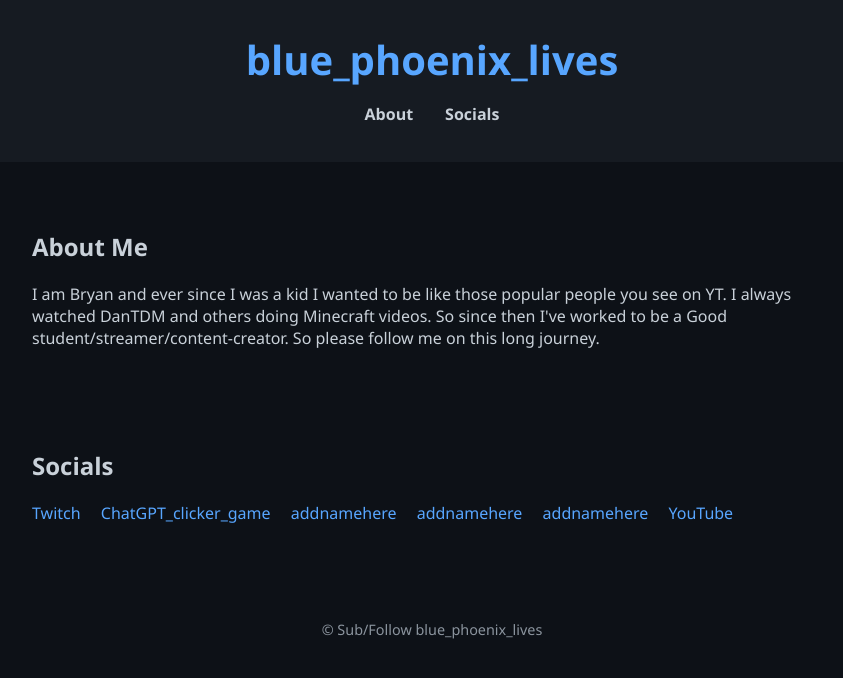
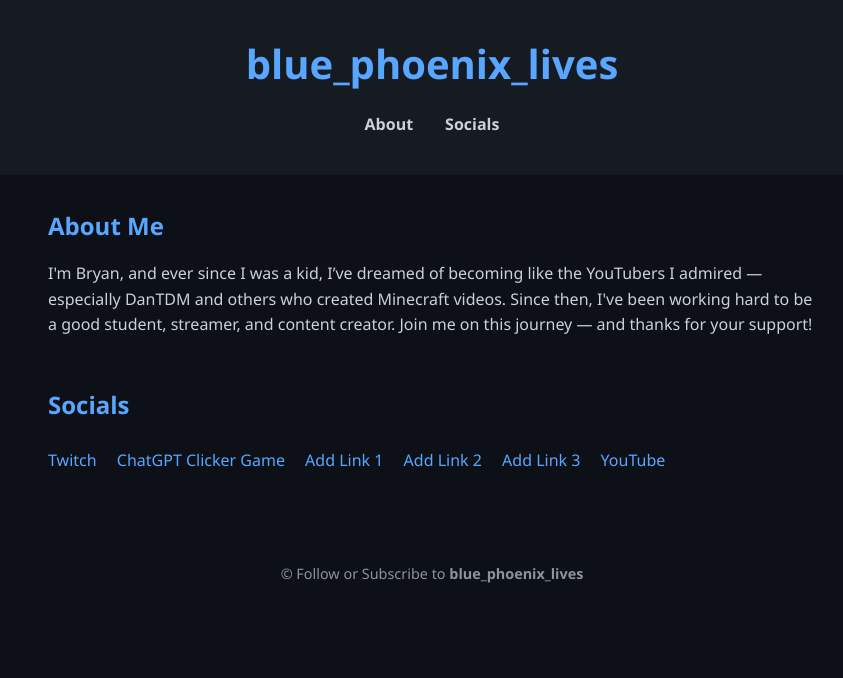
Before and after one commit to bluephoenixlives/blue_phoenix_hub, a plain HTML site: page index.html in a window 1280 px wide. Shown: the whole page, without its empty margins (208-1051 px from the left). Drawn offline with Linux system fonts and the light colour scheme; animation ran at ten frames a second.

Commit message:
Update index.html

```diff
--- a/index.html
+++ b/index.html
@@ -5,39 +5,53 @@
   <meta name="viewport" content="width=device-width, initial-scale=1.0" />
   <title>blue_phoenix_lives</title>
   <style>
+    /* ======= Base Styles ======= */
+    * {
+      box-sizing: border-box;
+      margin: 0;
+      padding: 0;
+    }
+
     body {
-      margin: 0;
       font-family: 'Segoe UI', Tahoma, Geneva, Verdana, sans-serif;
       background-color: #0d1117;
       color: #c9d1d9;
+      line-height: 1.6;
     }
 
-    header {
-      padding: 2rem;
-      text-align: center;
-      background-color: #161b22;
+    a {
+      color: #58a6ff;
+      text-decoration: none;
     }
 
-    h1 {
-      margin: 0;
+    a:hover {
+      text-decoration: underline;
+    }
+
+    /* ======= Header ======= */
+    header {
+      background-color: #161b22;
+      padding: 2rem 1rem;
+      text-align: center;
+    }
+
+    header h1 {
       font-size: 2.5rem;
       color: #58a6ff;
     }
 
     nav {
+      margin-top: 1rem;
       display: flex;
       justify-content: center;
       gap: 2rem;
-      margin-top: 1rem;
-      position: relative;
     }
 
     nav a {
-      text-decoration: none;
-      color: #c9d1d9;
       font-weight: bold;
       position: relative;
       padding-bottom: 5px;
+      color: #c9d1d9;
     }
 
     nav a::after {
@@ -45,28 +59,39 @@
       position: absolute;
       width: 0;
       height: 2px;
-      background-color: black;
+      background-color: #58a6ff;
       bottom: 0;
       left: 0;
-      transition: width 0.3s;
+      transition: width 0.3s ease-in-out;
     }
 
     nav a:hover::after {
       width: 100%;
     }
 
-    section {
+    /* ======= Main Content ======= */
+    main {
       max-width: 800px;
       margin: 2rem auto;
-      padding: 1rem;
+      padding: 0 1rem;
+    }
+
+    section {
+      margin-bottom: 3rem;
+    }
+
+    section h2 {
+      color: #58a6ff;
+      margin-bottom: 1rem;
     }
 
     .socials a {
-      margin-right: 1rem;
-      color: #58a6ff;
-      text-decoration: none;
+      display: inline-block;
+      margin: 0.5rem 1rem 0.5rem 0;
+      font-weight: 500;
     }
 
+    /* ======= Footer ======= */
     footer {
       text-align: center;
       padding: 2rem;
@@ -74,6 +99,12 @@
       color: #8b949e;
     }
 
+    /* ======= Particle Background ======= */
+    .particle-bg {
+      position: fixed;
+      inset: 0;
+      z-index: -1;
+    }
   </style>
 </head>
 <body>
@@ -86,10 +117,11 @@
     </nav>
   </header>
 
+  <main>
     <section id="about">
       <h2>About Me</h2>
       <p>
-     I am Bryan and ever since I was a kid I wanted to be like those popular people you see on YT. I always watched DanTDM and others doing Minecraft videos. So since then I've worked to be a Good student/streamer/content-creator. So please follow me on this long journey.
+        I'm Bryan, and ever since I was a kid, I’ve dreamed of becoming like the YouTubers I admired — especially DanTDM and others who created Minecraft videos. Since then, I've been working hard to be a good student, streamer, and content creator. Join me on this journey — and thanks for your support!
       </p>
     </section>
 
@@ -97,43 +129,44 @@
       <h2>Socials</h2>
       <p>
         <a href="https://www.twitch.tv/blue_phoenix_lives" target="_blank">Twitch</a>
-       <a href="https://bluephoenixlives.github.io/ChatGPT-neoclicker/" target="_blank">ChatGPT_clicker_game</a>
-      <a href="ADDLINKHERE">addnamehere</a>
-      <a href="ADDLINKHERE">addnamehere</a>
-      <a href="ADDLINKHERE">addnamehere</a>
+        <a href="https://bluephoenixlives.github.io/ChatGPT-neoclicker/" target="_blank">ChatGPT Clicker Game</a>
+        <a href="https://example.com" target="_blank">Add Link 1</a>
+        <a href="https://example.com" target="_blank">Add Link 2</a>
+        <a href="https://example.com" target="_blank">Add Link 3</a>
         <a href="https://www.youtube.com/@blue_phoenix_lives" target="_blank">YouTube</a>
       </p>
     </section>
+  </main>
 
   <footer>
-    &copy; Sub/Follow blue_phoenix_lives
+    &copy; Follow or Subscribe to <strong>blue_phoenix_lives</strong>
   </footer>
 
-</body>
-  <!-- Particle background section -->
+  <!-- Particle Background -->
   <div class="particle-bg"
        data-color="#ffffff"
        data-speed="0.9"
-     data-shape="star"
-     style="position: fixed; inset: 0; z-index: -1;">
+       data-shape="star">
   </div>
+
   <script>
+    // === Simple Particle Background ===
     (function() {
       function createParticles(container, config) {
         const canvas = document.createElement("canvas");
         Object.assign(canvas.style, {
           position: "absolute",
-      top: "0",
-      left: "0",
+          top: 0,
+          left: 0,
           width: "100%",
           height: "100%",
-      zIndex: "-1",
+          zIndex: -1,
           pointerEvents: "none"
         });
 
+        container.style.position = "relative";
         canvas.width = container.offsetWidth;
         canvas.height = container.offsetHeight;
-    container.style.position = "relative";
         container.appendChild(canvas);
 
         const ctx = canvas.getContext("2d");
@@ -144,6 +177,7 @@
           constructor() {
             this.reset();
           }
+
           reset() {
             this.x = Math.random() * canvas.width;
             this.y = Math.random() * canvas.height;
@@ -152,17 +186,16 @@
             this.size = Math.random() * 2 + 1;
             this.alpha = Math.random() * 0.5 + 0.3;
           }
+
           update() {
             this.x += this.vx;
             this.y += this.vy;
 
-        if (
-          this.x < 0 || this.x > canvas.width ||
-          this.y < 0 || this.y > canvas.height
-        ) {
+            if (this.x < 0 || this.x > canvas.width || this.y < 0 || this.y > canvas.height) {
               this.reset();
             }
           }
+
           draw() {
             ctx.beginPath();
             if (config.shape === "square") {
@@ -199,12 +232,14 @@
       }
 
       document.querySelectorAll('.particle-bg').forEach(div => {
-    const color = div.dataset.color || 'rgba(255,255,255,0.8)';
-    const speed = parseFloat(div.dataset.speed) || 0.3;
+        const color = div.dataset.color || '#ffffff';
+        const speed = parseFloat(div.dataset.speed) || 0.5;
         const shape = div.dataset.shape || 'circle';
 
         createParticles(div, { color, speed, shape });
       });
     })();
   </script>
+
+</body>
 </html>
```
Lines whose indentation alone changed are shown as unchanged.
